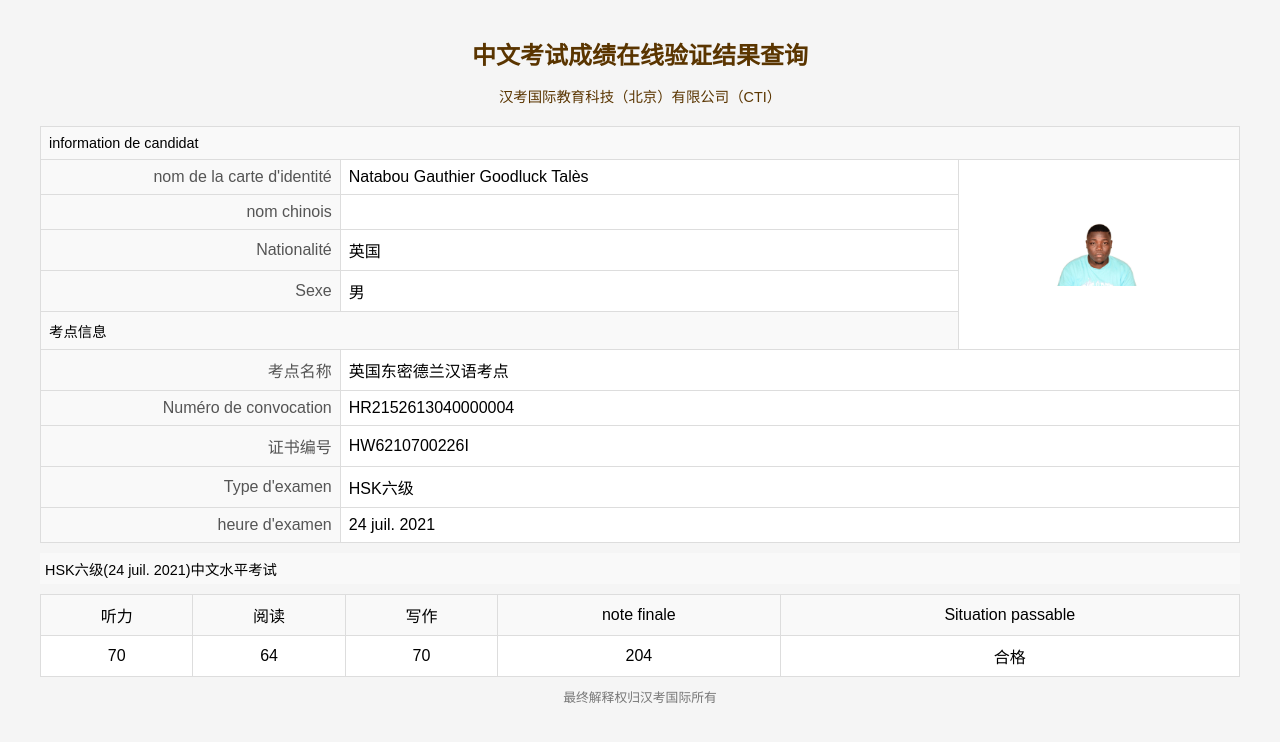
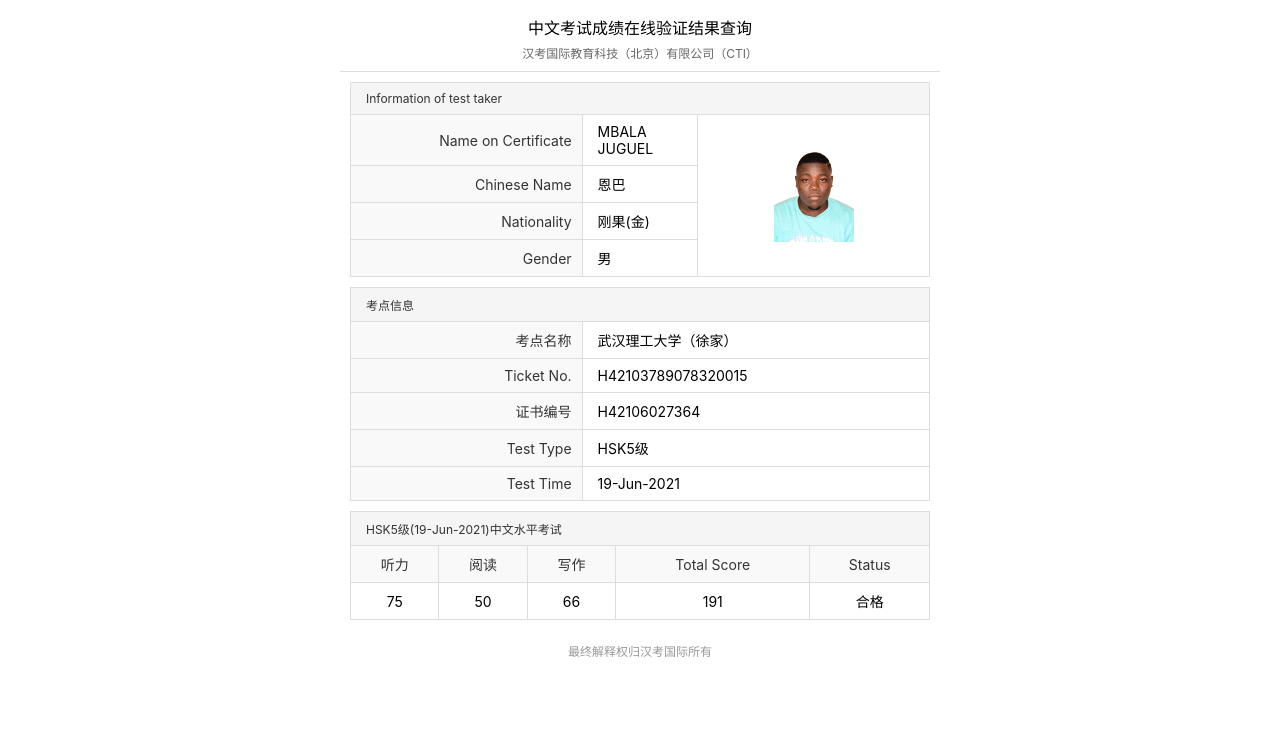
Before and after one commit to SLVYS21/admin.chineesetest.cn, a plain HTML site: page index.html in a window 1280 px wide. Drawn offline with Linux system fonts and the light colour scheme.

Commit message:
Update index.html

```diff
--- a/index.html
+++ b/index.html
@@ -6,207 +6,198 @@
     <title>中文考试成绩在线验证结果查询</title>
     <style>
         body {
-            font-family: Arial, sans-serif;
+            font-family: -apple-system, BlinkMacSystemFont, sans-serif;
             margin: 0;
             padding: 0;
-            background-color: #f5f5f5;
+            background-color: #fff;
+            color: #000;
         }
 
-        .container {
-            max-width: 1200px;
+        .content {
+            background-color: #fff;
+            padding: 0;
+            max-width: 600px;
             margin: 0 auto;
-            padding: 20px;
         }
 
-        h1 {
+        .header {
             text-align: center;
-            color: #5a3500;
-            margin-bottom: 5px;
-            font-size: 1.5rem;
+            padding: 10px 15px;
+            border-bottom: 1px solid #ddd;
         }
 
-        .company-name {
-            text-align: center;
-            color: #5a3500;
-            margin-bottom: 20px;
-            font-size: 0.9rem;
+        .main-title {
+            font-size: 16px;
+            font-weight: normal;
+            margin: 5px 0;
         }
 
-        .result-table {
+        .sub-title {
+            font-size: 12px;
+            color: #666;
+            margin: 0;
+        }
+
+        /* Table styling with borders */
+        .info-table {
             width: 100%;
             border-collapse: collapse;
-            background-color: #fff;
             border: 1px solid #ddd;
+            margin: 0 0 10px 0;
         }
 
-        .result-table td {
+        .info-table tr td {
+            padding: 8px 15px;
+            font-size: 14px;
             border: 1px solid #ddd;
-            padding: 8px;
             vertical-align: middle;
         }
 
         .label-column {
             text-align: right;
-            font-weight: normal;
-            color: #555;
-            width: 25%;
+            color: #333;
+            width: 40%;
+            padding-right: 10px !important;
             background-color: #f9f9f9;
         }
 
         .photo-cell {
+            width: 40%;
             text-align: center;
-            vertical-align: middle;
-            rowspan: 5;
         }
 
         .photo {
-            width: 100px;
-            height: auto;
+            width: 80px;
+            height: 96px;
+            object-fit: cover;
+        }
+
+        .section-title {
+            background-color: #f5f5f5;
+            padding: 8px 15px;
+            font-size: 12px;
+            color: #333;
+            margin: 0;
+            font-weight: normal;
+            border: 1px solid #ddd;
+            border-bottom: none;
         }
 
         .scores-table {
             width: 100%;
             border-collapse: collapse;
-            margin-top: 10px;
-            background-color: #fff;
+            border: 1px solid #ddd;
+            margin: 0 0 10px 0;
+        }
+
+        .scores-table th,
+        .scores-table td {
+            text-align: center;
+            padding: 8px 5px;
+            font-size: 14px;
             border: 1px solid #ddd;
         }
 
-        .scores-table th, .scores-table td {
-            border: 1px solid #ddd;
-            padding: 8px;
-            text-align: center;
-        }
-
         .scores-table th {
+            font-weight: normal;
+            color: #333;
             background-color: #f9f9f9;
-            font-weight: normal;
-        }
-
-        .section-header {
-            background-color: #f9f9f9;
-            padding: 5px;
-            margin-top: 10px;
-            margin-bottom: 0;
-            font-weight: normal;
-            font-size: 0.9rem;
         }
 
         .footer {
+            font-size: 12px;
+            color: #999;
             text-align: center;
-            font-size: 0.8rem;
-            color: #777;
-            margin-top: 10px;
+            padding: 10px;
         }
 
-        /* Removed the .passed class that was making the result green */
-
-        @media (max-width: 768px) {
-            .result-table, .scores-table {
-                font-size: 0.9rem;
-            }
-
-            .photo {
-                width: 80px;
-            }
-
-            h1 {
-                font-size: 1.2rem;
-            }
+        /* Fixed spacing */
+        .table-container {
+            padding: 10px;
         }
 
         @media (max-width: 480px) {
-            .result-table, .scores-table {
-                font-size: 0.8rem;
-            }
-
-            .photo {
-                width: 60px;
-            }
-
-            .label-column {
-                width: 40%;
-            }
-
-            h1 {
-                font-size: 1rem;
+            .content {
+                width: 100%;
             }
         }
     </style>
 </head>
 <body>
-    <div class="container">
-        <h1>中文考试成绩在线验证结果查询</h1>
-        <p class="company-name">汉考国际教育科技（北京）有限公司（CTI）</p>
+    <div class="content">
+        <div class="header">
+            <h1 class="main-title">中文考试成绩在线验证结果查询</h1>
+            <p class="sub-title">汉考国际教育科技（北京）有限公司（CTI）</p>
+        </div>
 
-        <table class="result-table">
+        <div class="table-container">
+            <p class="section-title">Information of test taker</p>
+            <table class="info-table">
                 <tr>
-                <td colspan="3" class="section-header">information de candidat</td>
-            </tr>
-            <tr>
-                <td class="label-column">nom de la carte d'identité</td>
-                <td>Natabou Gauthier Goodluck Talès</td>
-                <td rowspan="5" class="photo-cell">
+                    <td class="label-column">Name on Certificate</td>
+                    <td>MBALA JUGUEL</td>
+                    <td rowspan="4" class="photo-cell">
                         <img src="photo.jpg" alt="Candidate Photo" class="photo">
                     </td>
                 </tr>
                 <tr>
-                <td class="label-column">nom chinois</td>
-                <td></td>
+                    <td class="label-column">Chinese Name</td>
+                    <td>恩巴</td>
                 </tr>
                 <tr>
-                <td class="label-column">Nationalité</td>
-                <td>英国</td>
+                    <td class="label-column">Nationality</td>
+                    <td>刚果(金)</td>
                 </tr>
                 <tr>
-                <td class="label-column">Sexe</td>
+                    <td class="label-column">Gender</td>
                     <td>男</td>
                 </tr>
+            </table>
+
+            <p class="section-title">考点信息</p>
+            <table class="info-table">
                 <tr>
-                <td colspan="2" class="section-header">考点信息</td>
+                    <td class="label-column">考点名称</td>
+                    <td>武汉理工大学（徐家）</td>
                 </tr>
                 <tr>
-                <td class="label-column">考点名称</td>
-                <td colspan="2">英国东密德兰汉语考点</td>
-            </tr>
-            <tr>
-                <td class="label-column">Numéro de convocation</td>
-                <td colspan="2">HR2152613040000004</td>
+                    <td class="label-column">Ticket No.</td>
+                    <td>H42103789078320015</td>
                 </tr>
                 <tr>
                     <td class="label-column">证书编号</td>
-                <td colspan="2">HW6210700226I</td>
+                    <td>H42106027364</td>
                 </tr>
                 <tr>
-                <td class="label-column">Type d'examen</td>
-                <td colspan="2">HSK六级</td>
+                    <td class="label-column">Test Type</td>
+                    <td>HSK5级</td>
                 </tr>
                 <tr>
-                <td class="label-column">heure d'examen</td>
-                <td colspan="2">24 juil. 2021</td>
+                    <td class="label-column">Test Time</td>
+                    <td>19-Jun-2021</td>
                 </tr>
             </table>
 
-        <p class="section-header">HSK六级(24 juil. 2021)中文水平考试</p>
-
+            <p class="section-title">HSK5级(19-Jun-2021)中文水平考试</p>
             <table class="scores-table">
                 <tr>
                     <th>听力</th>
                     <th>阅读</th>
                     <th>写作</th>
-                <th>note finale</th>
-                <th>Situation passable</th>
+                    <th>Total Score</th>
+                    <th>Status</th>
                 </tr>
                 <tr>
-                <td>70</td>
-                <td>64</td>
-                <td>70</td>
-                <td>204</td>
+                    <td>75</td>
+                    <td>50</td>
+                    <td>66</td>
+                    <td>191</td>
                     <td>合格</td>
                 </tr>
             </table>
 
             <p class="footer">最终解释权归汉考国际所有</p>
         </div>
+    </div>
 </body>
 </html>
```
Lines whose indentation alone changed are shown as unchanged.
